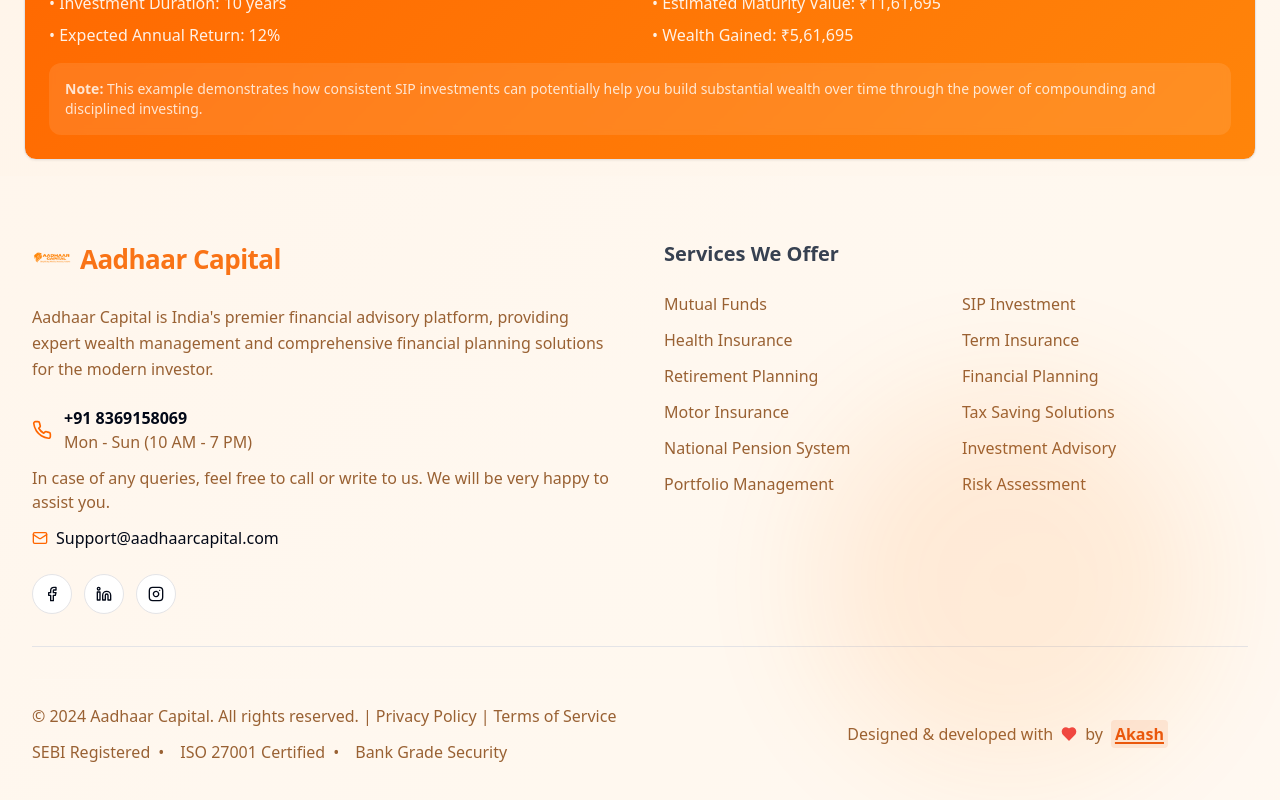
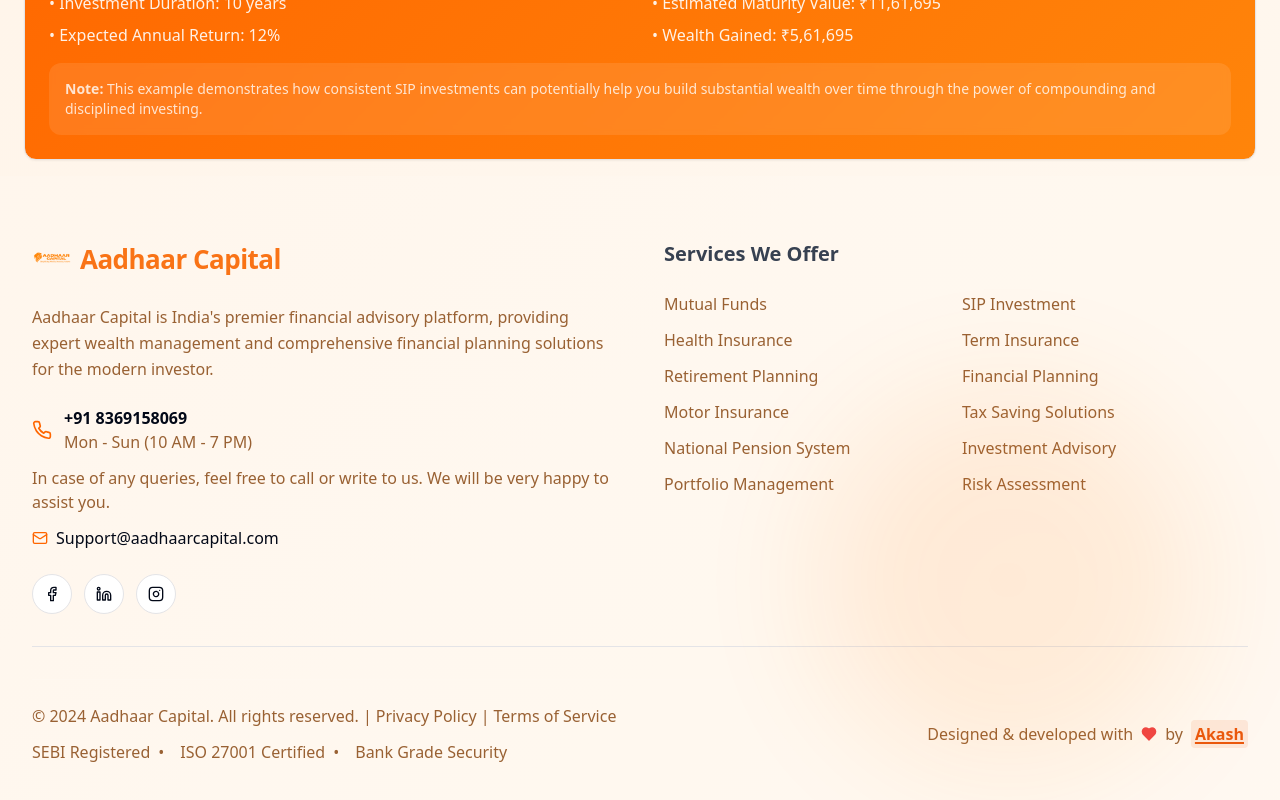
Before and after one commit to Akash-1811/AadhaarCapitalFrontend, a React (Vite) app: page /sip-calculator in a window 1280 px wide. Shown: the part 1853-2653 px from the top of the page. Built offline with nearby package versions, Linux system fonts and the light colour scheme; no server answers.

Commit message:
Revert "Fixes"
This reverts commit 9af321c7c0a97e755654aa9bebf605e6185eb922.

```diff
--- a/src/components/Footer.tsx
+++ b/src/components/Footer.tsx
@@ -131,7 +131,7 @@
           </div>
 
           {/* Right Side - Developer Credit */}
-          <div className="flex items-center justify-center lg:justify-end gap-2 body-text-small text-muted-foreground mb-2 sm:mb-0 lg:pr-20">
+          <div className="flex items-center justify-center lg:justify-end gap-2 body-text-small text-muted-foreground mb-2 sm:mb-0">
             {/* Mobile: Shorter version */}
             <span className="block sm:hidden" style={{ marginLeft: '30px' }}>
               Designed & dev with ❤ by
```
